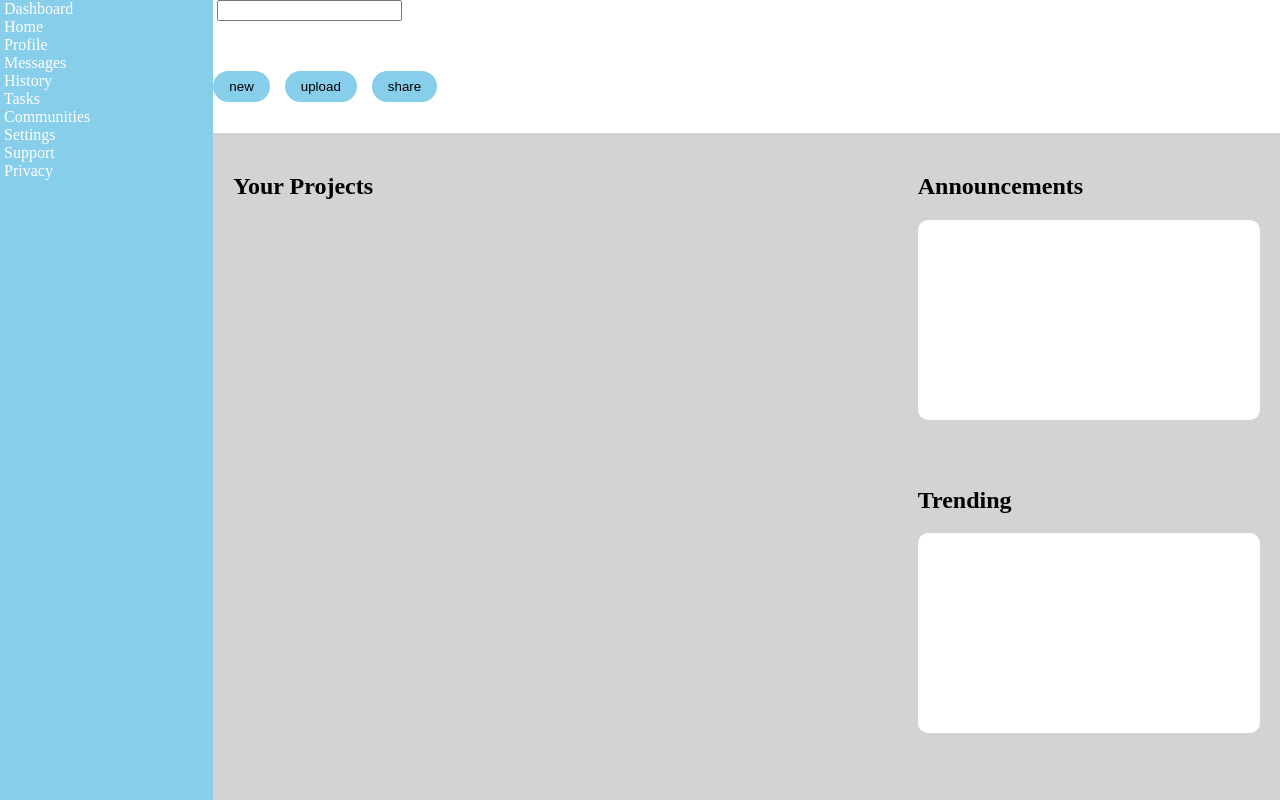
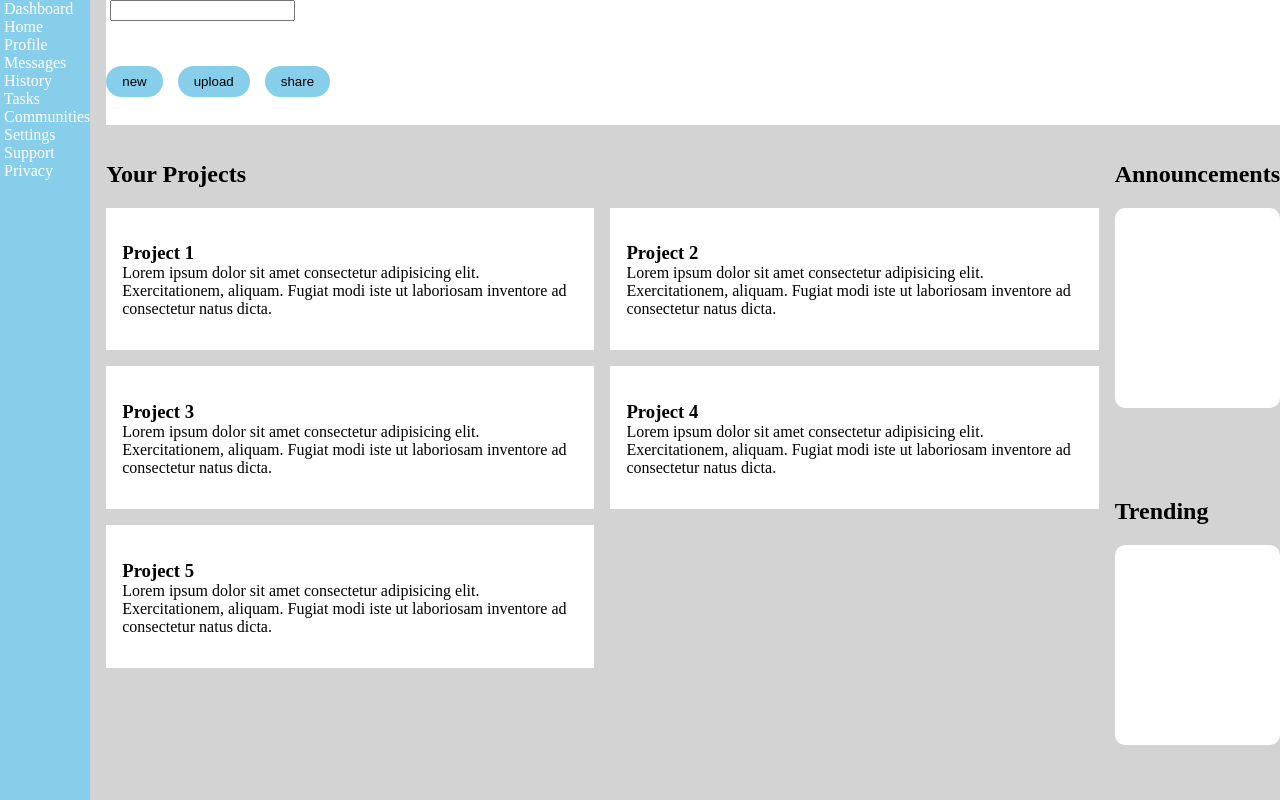
Before and after one commit to thonsm06/dashboard, a plain HTML site: page index.html in a window 1280 px wide. Drawn offline with Linux system fonts and the light colour scheme.

Commit message:
Adjust html grouping, move main contents out Using grid-template-area for everything

```diff
--- a/index.html
+++ b/index.html
@@ -71,9 +71,30 @@
                 </div>
             </div>
         </div>
-        <div class="main">
         <div class="projects">
             <h2>Your Projects</h2>
+            <div class="cards-container">
+                <div class="card1">
+                    <h3>Project 1</h3>
+                    <p>Lorem ipsum dolor sit amet consectetur adipisicing elit. Exercitationem, aliquam. Fugiat modi iste ut laboriosam inventore ad consectetur natus dicta.</p>
+                </div>
+                <div class="card2">
+                    <h3>Project 2</h3>
+                    <p>Lorem ipsum dolor sit amet consectetur adipisicing elit. Exercitationem, aliquam. Fugiat modi iste ut laboriosam inventore ad consectetur natus dicta.</p>
+                </div>
+                <div class="card3">
+                    <h3>Project 3</h3>
+                    <p>Lorem ipsum dolor sit amet consectetur adipisicing elit. Exercitationem, aliquam. Fugiat modi iste ut laboriosam inventore ad consectetur natus dicta.</p>
+                </div>
+                <div class="card4">
+                    <h3>Project 4</h3>
+                    <p>Lorem ipsum dolor sit amet consectetur adipisicing elit. Exercitationem, aliquam. Fugiat modi iste ut laboriosam inventore ad consectetur natus dicta.</p>
+                </div>
+                <div class="card5">
+                    <h3>Project 5</h3>
+                    <p>Lorem ipsum dolor sit amet consectetur adipisicing elit. Exercitationem, aliquam. Fugiat modi iste ut laboriosam inventore ad consectetur natus dicta.</p>
+                </div>
+        </div>
         </div>
         <div class="announcements">
             <h2>Announcements</h2>
@@ -88,6 +109,5 @@
             </div>
         </div>
     </div>
-    </div>
 </body>
 </html>
--- a/style.css
+++ b/style.css
@@ -3,15 +3,22 @@ body {
     height: 100vh;
 }
 .main-container {
+    background-color: lightgray;
     height: 100%;
     display: grid;
-    grid-template-columns: 1fr 5fr;
-    grid-template-rows: 1fr 5fr;
+    /* grid-template-columns: 1fr 5fr; */
+    /* grid-template-rows: 1fr 5fr; */
+    grid-template-areas:
+    "sidebar header header header"
+    "sidebar projects projects announcements"
+    "sidebar projects projects trending";
+    gap: 1rem;
 }
 .sidebar {
     background-color: skyblue;
-    grid-column: 1 / 2;
-    grid-row: 1 / 3;
+    /* grid-column: 1 / 2;
+    grid-row: 1 / 3; */
+    grid-area: sidebar;
 }
 .sidebar div a {
     color: white;
@@ -20,6 +27,7 @@ body {
 
 .header {
     background-color: white;
+    grid-area: header;
     display: grid;
 
 }
@@ -34,16 +42,38 @@ body {
     padding: 8px 16px;
     border-radius: 16px;
 }
-.main {
+/* .main {
     background-color: lightgray;
+    grid-area: main;
     display: grid;
     grid-template-columns: 2fr 1fr;
     grid-template-rows: 1fr 1fr;
     padding: 20px;
+} */
+.projects {
+    grid-area: projects;
+
+    /* grid-column: 1 / 2;
+    grid-row: 1 / 3; */
 }
-.projects {
-    grid-column: 1 / 2;
-    grid-row: 1 / 3;
+.cards-container {
+    display: grid;
+    grid-template-columns: 1fr 1fr;
+    gap: 1rem;
+}
+.cards-container > [class *= "card"] {
+    background-color: white;
+    padding: 1rem;
+}
+.cards-container > [class *= "card"] > h3 {
+    margin-bottom: 0;
+}
+.cards-container > [class *= "card"] > p {
+    margin-top: 0;
+}
+
+.announcements {
+    grid-area: announcements;
 }
 .announcements .container {
     background-color: white;
@@ -51,6 +81,10 @@ body {
     height: 200px;
     border-radius: 10px;
 }
+
+.trending {
+    grid-area: trending;
+}
 .trending .container{
     background-color: white;
     width: 100%;
```
Lines whose indentation alone changed are shown as unchanged.
